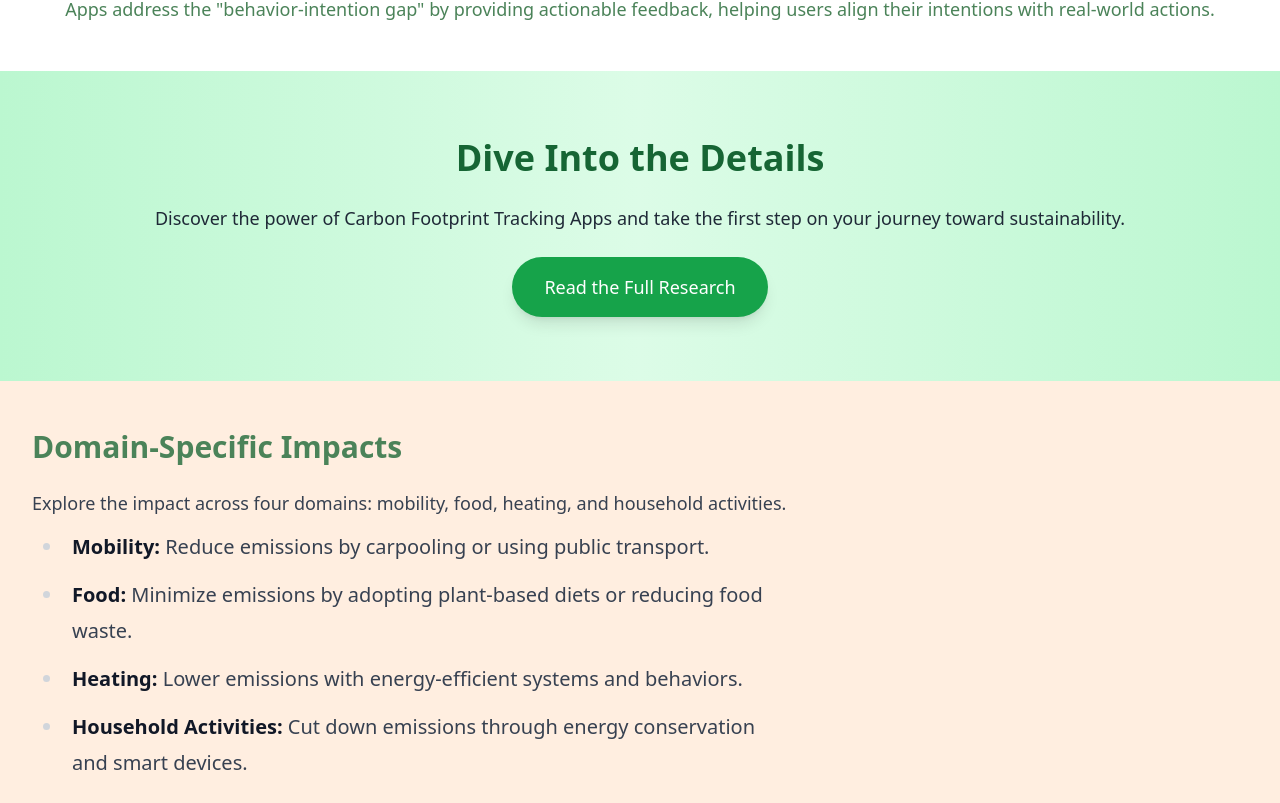
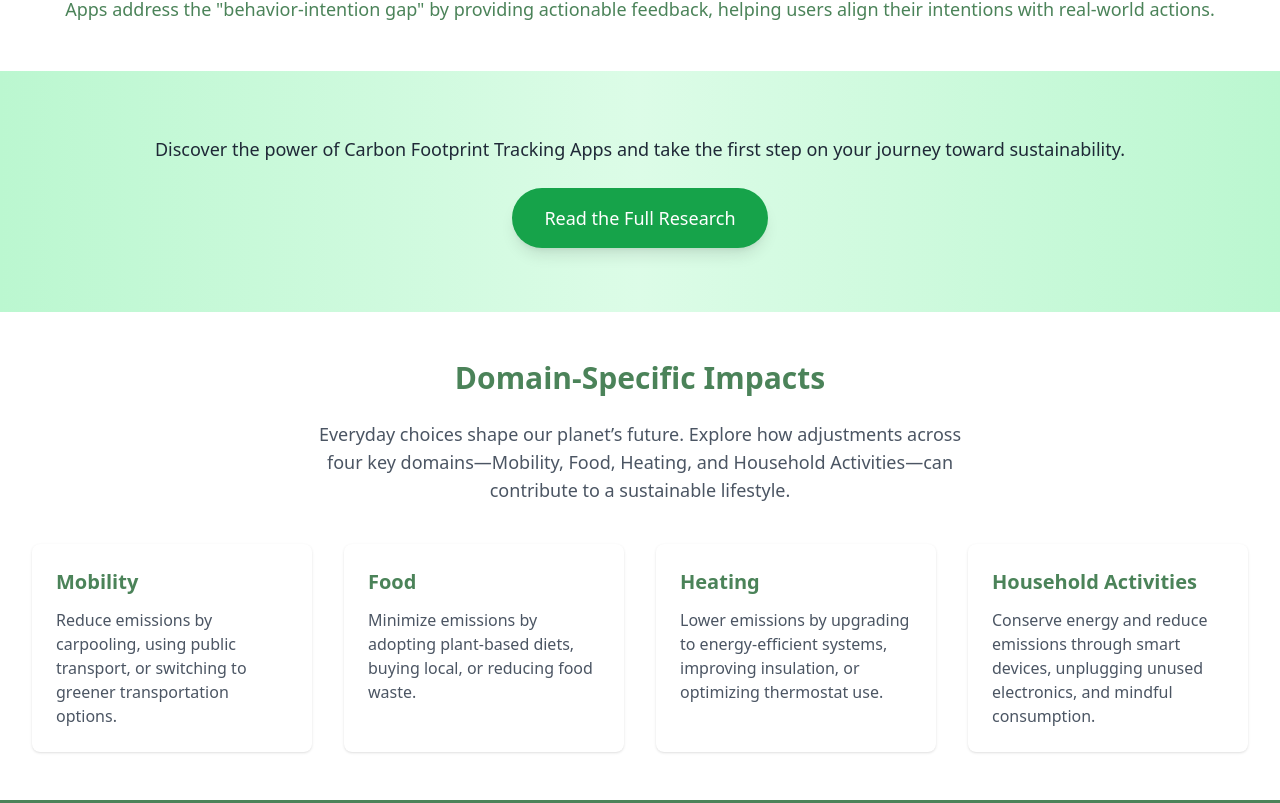
Before and after one commit to Act4Zero/LandingPage-GreenCompass, a Next.js app: page /research in a window 1280 px wide. Shown: the part 1377-2180 px from the top of the page. Built offline with nearby package versions, Linux system fonts and the light colour scheme.

Commit message:
[Research] Revise domain impact section

```diff
--- a/src/components/research/ContentSections.js
+++ /dev/null
@@ -1,43 +0,0 @@
-import React from "react";
-import Link from "next/link";
-
-const ContentSections = () => {
-  return (
-    <div className="white">
-      {/* Domain-Specific Impacts Section */}
-      <section className="py-12 px-4 sm:px-6 lg:px-8 bg-lightBg">
-        <div className="max-w-7xl mx-auto">
-          <h2 className="text-3xl font-bold text-green-dark mb-6">
-            Domain-Specific Impacts
-          </h2>
-          <p className="text-lg text-gray-700">
-            Explore the impact across four domains: mobility, food, heating, and
-            household activities.
-          </p>
-          <div className="prose lg:prose-xl">
-            <ul>
-              <li>
-                <strong>Mobility:</strong> Reduce emissions by carpooling or
-                using public transport.
-              </li>
-              <li>
-                <strong>Food:</strong> Minimize emissions by adopting
-                plant-based diets or reducing food waste.
-              </li>
-              <li>
-                <strong>Heating:</strong> Lower emissions with energy-efficient
-                systems and behaviors.
-              </li>
-              <li>
-                <strong>Household Activities:</strong> Cut down emissions
-                through energy conservation and smart devices.
-              </li>
-            </ul>
-          </div>
-        </div>
-      </section>
-    </div>
-  );
-};
-
-export default ContentSections;
--- /dev/null
+++ b/src/components/research/DomainImpact.js
@@ -0,0 +1,50 @@
+import React from "react";
+import "util/i18n";
+import { useTranslation } from "react-i18next";
+
+function DomainImpact() {
+  const { t } = useTranslation();
+  const getText = () => {
+    return t("research.domain", { returnObjects: true }) || {};
+  };
+  const domains = getText().domains || [];
+
+  return (
+    <div className="white">
+      <section className="py-12 px-4 sm:px-6 lg:px-8 white">
+        <div className="max-w-7xl mx-auto text-center">
+          <h2 className="text-3xl font-extrabold text-green-dark mb-6">{getText().title}</h2>
+          <p className="text-lg text-gray-600 max-w-2xl mx-auto">{getText().subtitle}</p>
+        </div>
+
+        <div className="grid grid-cols-1 sm:grid-cols-2 lg:grid-cols-4 gap-8 mt-10">
+          <div className="bg-white p-6 rounded-lg shadow hover:shadow-lg transition">
+            <h3 className="text-xl font-bold text-green-dark mb-3">
+              {domains.mobility.title}
+            </h3>
+            <p className="text-gray-600">{domains.mobility.description}</p>
+          </div>
+
+          <div className="bg-white p-6 rounded-lg shadow hover:shadow-lg transition">
+            <h3 className="text-xl font-bold text-green-dark mb-3">
+              {domains.food.title}
+            </h3>
+            <p className="text-gray-600">{domains.food.description}</p>
+          </div>
+
+          <div className="bg-white p-6 rounded-lg shadow hover:shadow-lg transition">
+            <h3 className="text-xl font-bold text-green-dark mb-3">{domains.heating.title}</h3>
+            <p className="text-gray-600">{domains.heating.description}</p>
+          </div>
+
+          <div className="bg-white p-6 rounded-lg shadow hover:shadow-lg transition">
+            <h3 className="text-xl font-bold text-green-dark mb-3">{domains.household.title}</h3>
+            <p className="text-gray-600">{domains.household.description}</p>
+          </div>
+        </div>
+      </section>
+    </div>
+  );
+};
+
+export default DomainImpact;
--- a/src/components/research/ResearchCta.js
+++ b/src/components/research/ResearchCta.js
@@ -5,7 +5,6 @@ function ResearchCta(props) {
   return (
     <section className="py-16 px-6 sm:px-8 lg:px-12 bg-gradient-to-r from-green-200 via-green-100 to-green-200">
       <div className="max-w-5xl mx-auto text-center space-y-6">
-        <h2 className="text-4xl font-extrabold text-green-800 leading-tight">{props.title}</h2>
         <p className="text-lg text-gray-800 leading-relaxed">{props.subtitle}</p>
         <Link
           href="https://www.sciencedirect.com/science/article/pii/S0959652623041392"
--- a/src/locales/en/translation.json
+++ b/src/locales/en/translation.json
@@ -258,9 +258,30 @@
       }
     },
     "cta": {
-      "title": "Dive Into the Details",
-      "subtitle": "Discover the power of Carbon Footprint Tracking Apps and take the first step on your journey toward sustainability.",
+      "description": "Discover the power of Carbon Footprint Tracking Apps and take the first step on your journey toward sustainability.",
       "button": "Read the Full Research"
+    },
+    "domain": {
+      "title": "Domain-Specific Impacts",
+      "subtitle": "Everyday choices shape our planet’s future. Explore how adjustments across four key domains—Mobility, Food, Heating, and Household Activities—can contribute to a sustainable lifestyle.",
+      "domains": {
+        "mobility": {
+          "title": "Mobility",
+          "description": "Reduce emissions by carpooling, using public transport, or switching to greener transportation options."
+        },
+        "food": {
+          "title": "Food",
+          "description": "Minimize emissions by adopting plant-based diets, buying local, or reducing food waste."
+        },
+        "heating": {
+          "title": "Heating",
+          "description": "Lower emissions by upgrading to energy-efficient systems, improving insulation, or optimizing thermostat use."
+        },
+        "household": {
+          "title": "Household Activities",
+          "description": "Conserve energy and reduce emissions through smart devices, unplugging unused electronics, and mindful consumption."
+        }
+      }
     }
   }
 }
--- a/src/pages/research.js
+++ b/src/pages/research.js
@@ -5,7 +5,7 @@ import Navbar from "components/Navbar";
 import Introduction from "components/research/Introduction";
 import Insights from "components/research/Insights";
 import ResearchCta from "components/research/ResearchCta";
-import ContentSections from "components/research/ContentSections";
+import DomainImpact from "components/research/DomainImpact";
 import Footer from "components/Footer";
 
 function ResearchPage(props) {
@@ -19,15 +19,12 @@ function ResearchPage(props) {
       <Meta />
       <Navbar bgColor="white" />
       <Introduction />
-        <Insights
-          description={getText().insights.description2}
-        />
+      <Insights description={getText().insights.description2} />
       <ResearchCta
-          title={getText().cta.title}
-          subtitle={getText().cta.subtitle}
+        subtitle={getText().cta.description}
         buttonText={getText().cta.button}
       />
-        <ContentSections />
+      <DomainImpact />
       <Footer
         size="md"
         bgColor="bg-green-dark"
```
Lines whose indentation alone changed are shown as unchanged.
